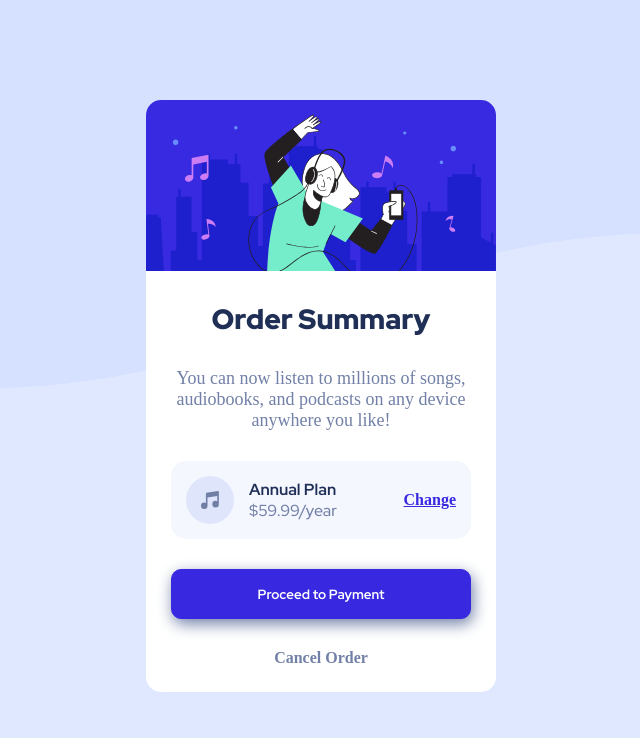
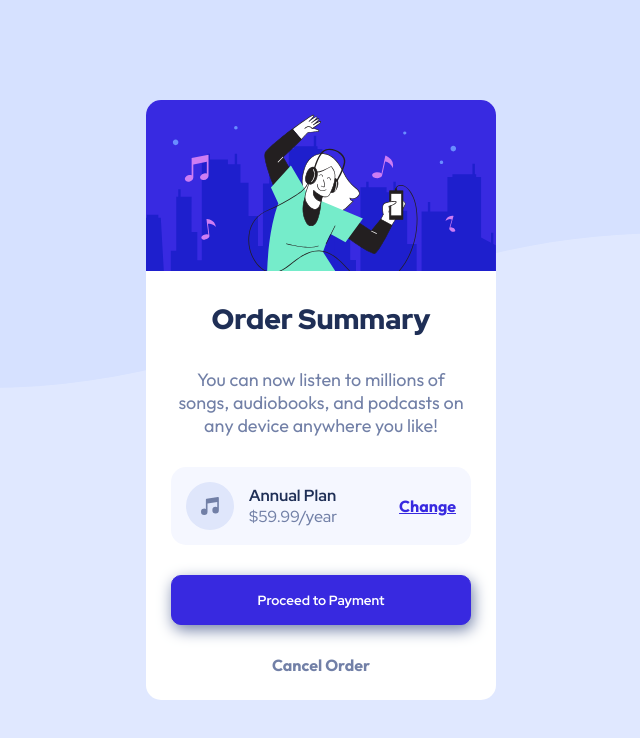
Before and after one commit to Mostafa-Alfiky/Order-summary-component-, a plain HTML site: page index.html in a window 1280 px wide. Shown: the whole page, without its empty margins (319-959 px from the left). Drawn offline with Linux system fonts and the light colour scheme.

Commit message:
Second commit

```diff
--- a/index.html
+++ b/index.html
@@ -7,6 +7,7 @@
     <link rel="stylesheet" href="stylesheet.css">
     <link rel="icon" href="images/favicon-32x32.png">
 
+    <link href="https://fonts.googleapis.com/css2?family=Outfit:wght@400;500;700;900&family=Red+Hat+Display:wght@500;700;900&display=swap" rel="stylesheet">
     <link href="https://fonts.googleapis.com/css2?family=Red+Hat+Display:wght@500;700;900&display=swap" rel="stylesheet">
 
     <title>Order summery component</title>
```
Also changed, not shown: 1 other file.
